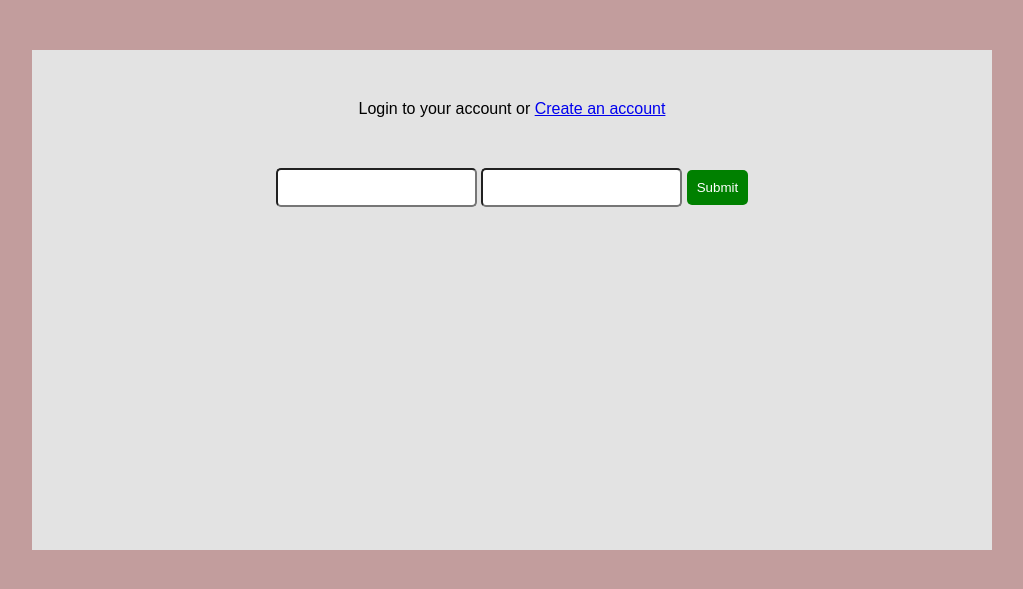
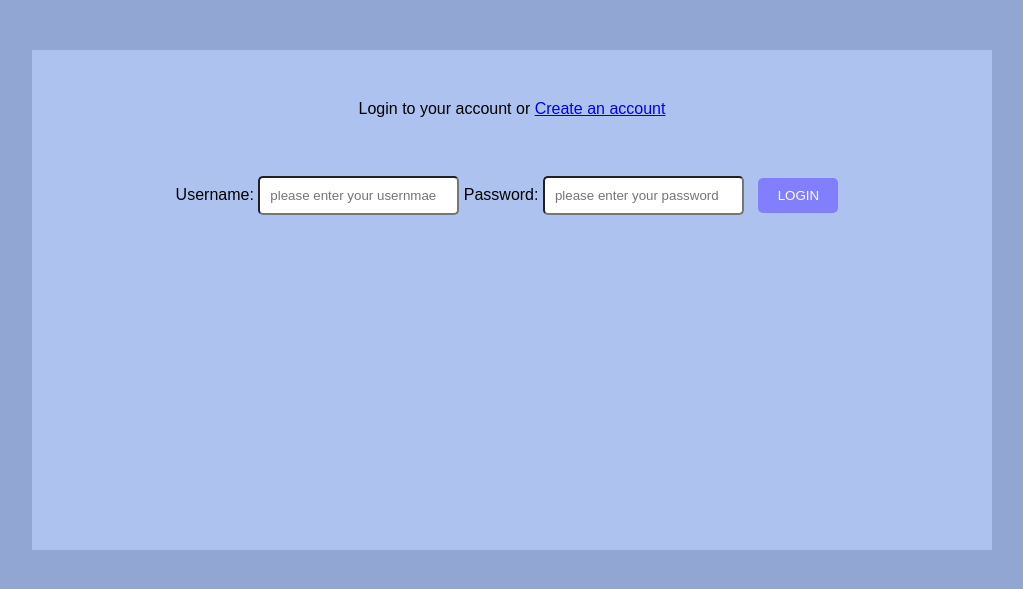
Before and after one commit to Nierowheezy/myscrumy, a Django app: page /olaniyiolabode99scrumy/accounts/login/ in a window 1280 px wide. Shown: the top 589 px of the page, without its empty margins (128-1151 px from the left). Run offline with Django 3.2, Linux system fonts and the light colour scheme.

Commit message:
password field changed to hidden css added

```diff
--- a/olaniyiolabode99scrumy/templates/registration/login.html
+++ b/olaniyiolabode99scrumy/templates/registration/login.html
@@ -20,11 +20,11 @@
             height: 500px;
             margin: 50px auto;
             text-align: center;
-            background-color: #e3e3e3;
+            background-color: rgb(174, 194, 240);
         }
 
         body {
-            background-color: rgb(194, 157, 157);
+            background-color: rgb(146, 166, 211);
         }
 
         p {
@@ -35,9 +35,13 @@
             padding: 10px;
             border: none;
             border-radius: 5px;
-            background-color: green;
             color: #fff;
             cursor: pointer;
+            background-color: #827ffe;
+            margin: 10px;
+            width: 80px;
+            text-transform: uppercase;
+
         }
 
         input {
@@ -55,9 +59,11 @@
     <div class="container">
         <p>Login to your account or <a href={% url 'olaniyiolabode99scrumy:signup' %}>Create an account</a></p>
         <form method="POST"> {% csrf_token %}
-            <input name="username">
-            <input name="password">
-            <input type="submit">
+            <label id="user">Username:</label>
+            <input name="username" type="text" placeholder="please enter your usernmae">
+            <label id="user">Password:</label>
+            <input name="password" type="password" placeholder="please enter your password">
+            <input type="submit" value="Login">
             {% if form.errors %}<p>invalid login credentials</p>{% endif %}
         </form>
 
```
Also changed, not shown: olaniyiolabode99scrumy/templates/olaniyiolabode99scrumy/addgoal.html (+5 -3 lines), olaniyiolabode99scrumy/templates/olaniyiolabode99scrumy/successpage.html (+6 -4 lines), olaniyiolabode99scrumy/templates/registration/signup.html (+20 -6 lines), db.sqlite3.
